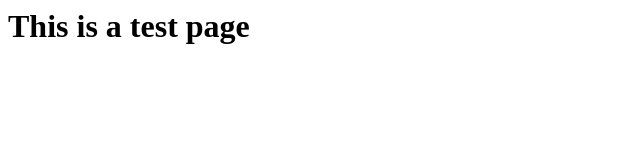
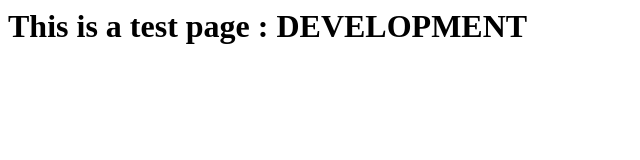
Before and after one commit to amitmindstix/bootcamp, a plain HTML site: page index.html in a window 1280 px wide. Shown: the whole page, without its empty margins (0-640 px from the left). Drawn offline with Linux system fonts and the light colour scheme.

Commit message:
changed heading

```diff
--- a/index.html
+++ b/index.html
@@ -3,6 +3,6 @@
 <title>Test page - Development</title>
 <head>
 <body>
-<h1> This is a test page </h1>
+<h1> This is a test page : DEVELOPMENT</h1>
 </body>
 </html>
```
